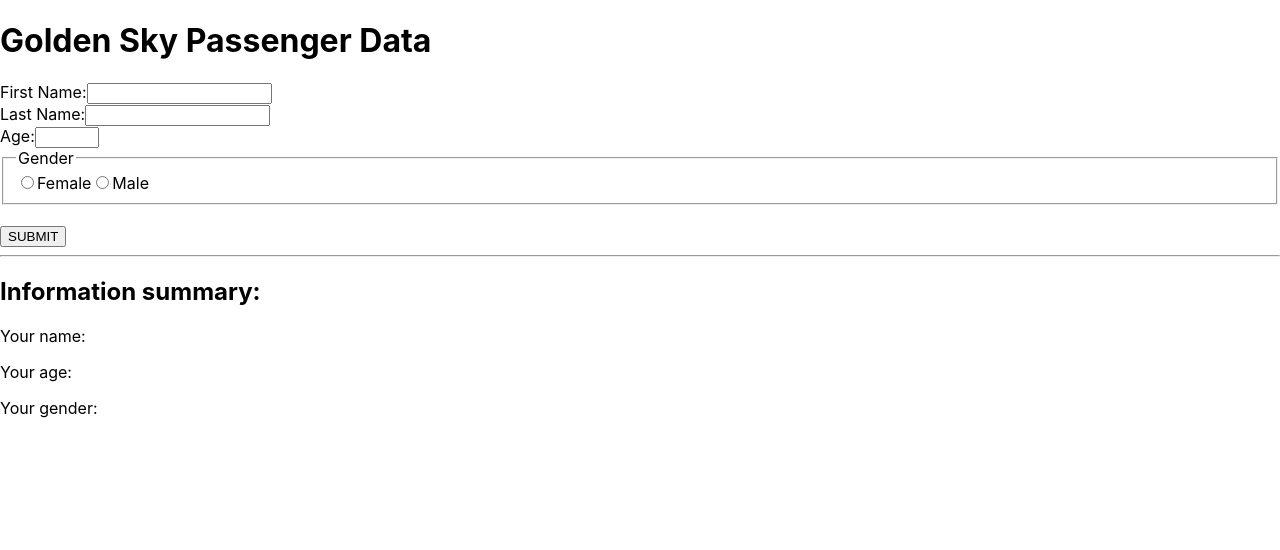
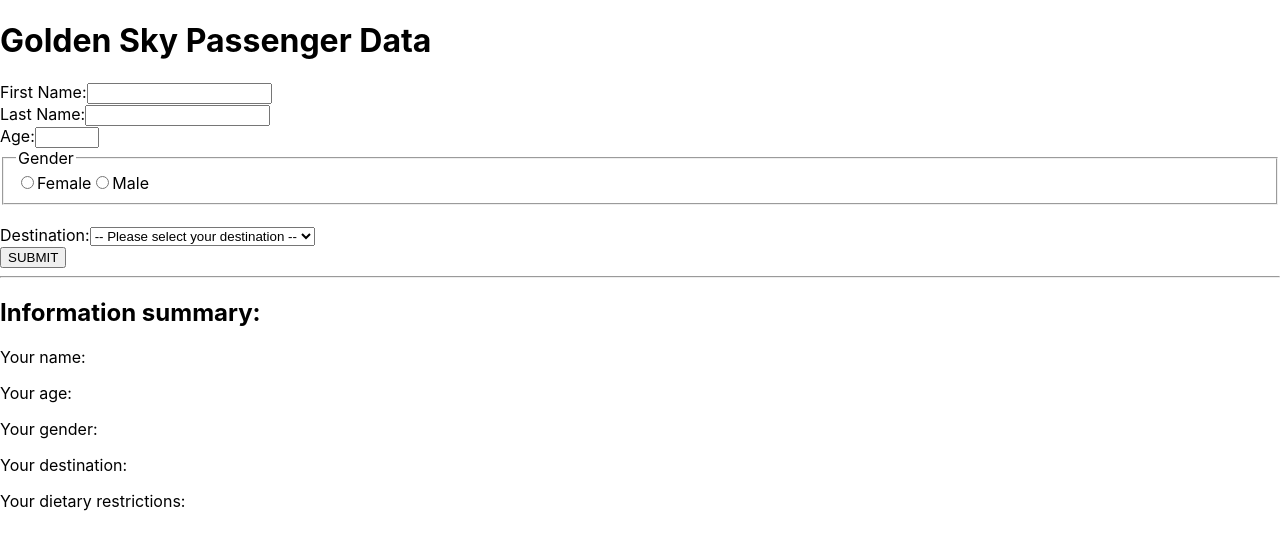
Before and after one commit to ConnectExtend/airline-passenger-data, a React (Create React App) app: page / in a window 1280 px wide. Shown: the top 550 px of the page. Built offline with nearby package versions, Linux system fonts and the light colour scheme.

Commit message:
Add destination dropdown list

```diff
--- a/src/App.js
+++ b/src/App.js
@@ -8,6 +8,7 @@ class App extends Component {
       lastName: '',
       age: '',
       gender: '',
+      destination: '',
     };
     this.handleChange = this.handleChange.bind(this);
   }
@@ -92,6 +93,24 @@ class App extends Component {
           </fieldset>
           <br />
 
+          <label htmlFor="destination">Destination:</label>
+          <select
+            required
+            name="destination"
+            id="destination"
+            value={this.state.destination}
+            onChange={this.handleChange}
+          >
+            <option value="">
+              -- Please select your destination --
+            </option>
+            <option value="buenos aires">Buenos Aires</option>
+            <option value="honolulu">Honolulu</option>
+            <option value="prague">Prague</option>
+          </select>
+
+          <br />
+
           <button>SUBMIT</button>
         </form>
         <hr />
@@ -101,6 +120,11 @@ class App extends Component {
         </p>
         <p>Your age: {this.state.age}</p>
         <p>Your gender: {this.state.gender}</p>
+
+        <p>
+          Your destination: {this.state.destination.toUpperCase()}
+        </p>
+        <p>Your dietary restrictions: {}</p>
       </main>
     );
   }
```
